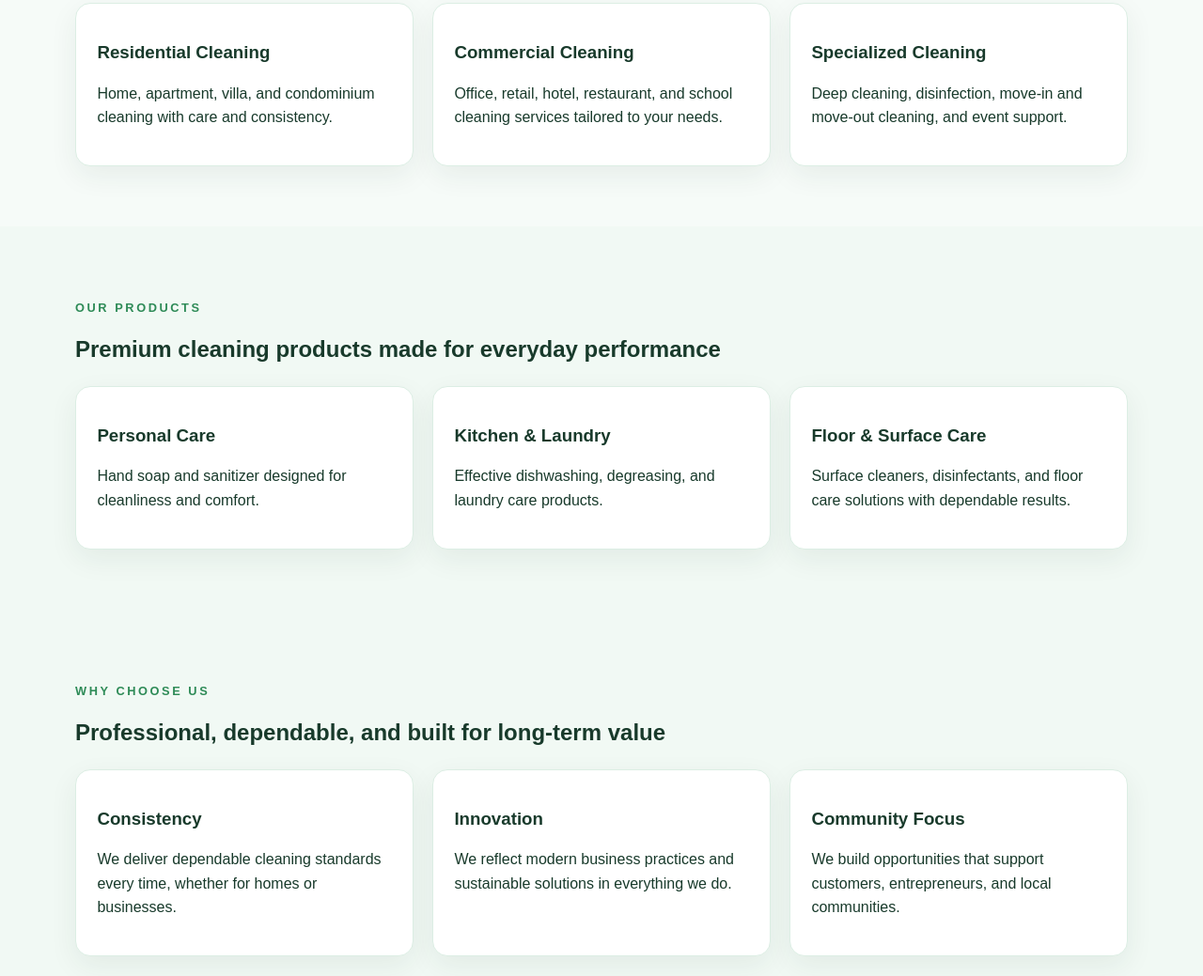
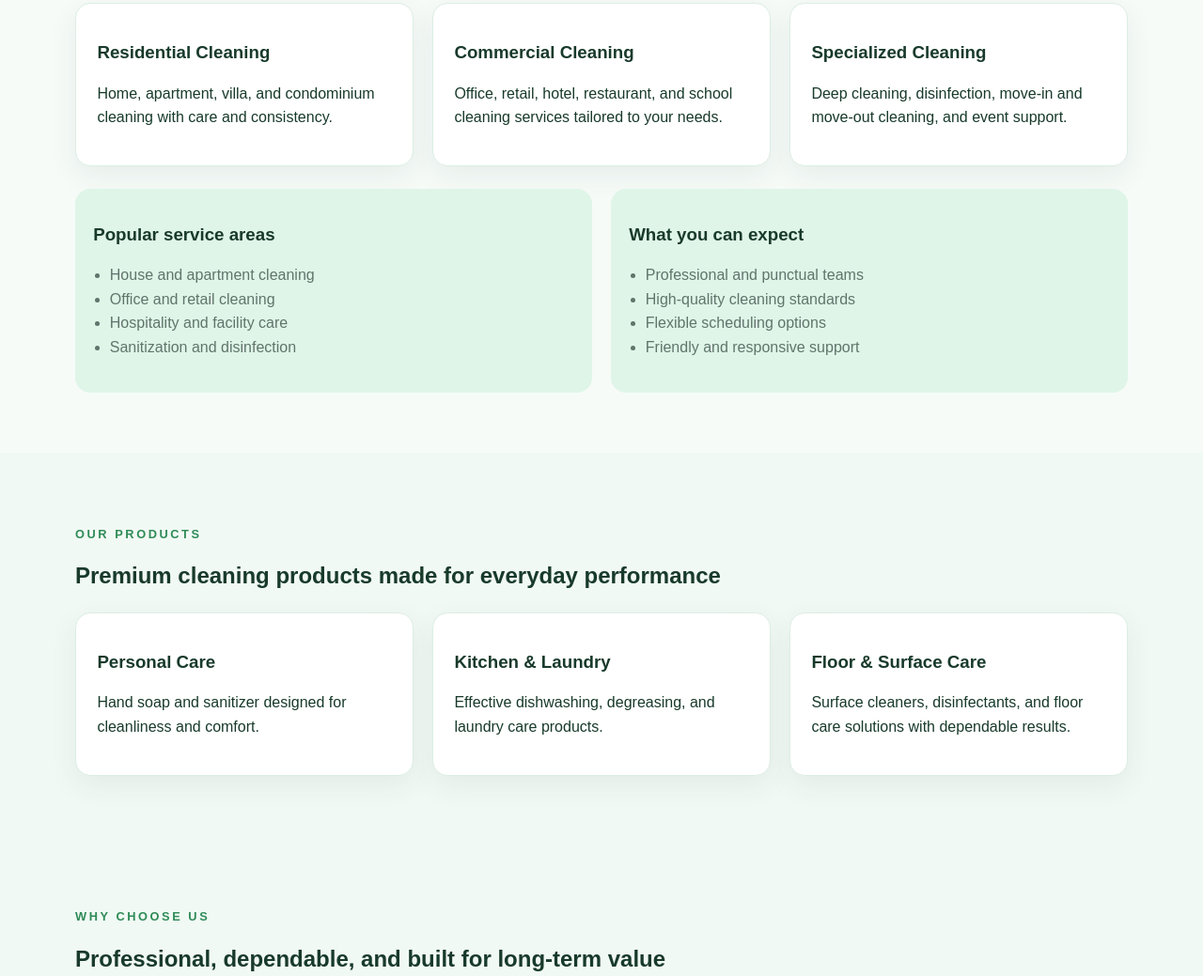
Before and after one commit to FreClean/FreClean.github.io, a plain HTML site: page index.html in a window 1280 px wide. Shown: the part 1238-2277 px from the top of the page at 94% size. Drawn offline with Linux system fonts and the light colour scheme.

Commit message:
Add detailed services and contact CTA

```diff
--- a/index.html
+++ b/index.html
@@ -105,6 +105,26 @@
             <p>Deep cleaning, disinfection, move-in and move-out cleaning, and event support.</p>
           </article>
         </div>
+        <div class="services-detail">
+          <div>
+            <h3>Popular service areas</h3>
+            <ul>
+              <li>House and apartment cleaning</li>
+              <li>Office and retail cleaning</li>
+              <li>Hospitality and facility care</li>
+              <li>Sanitization and disinfection</li>
+            </ul>
+          </div>
+          <div>
+            <h3>What you can expect</h3>
+            <ul>
+              <li>Professional and punctual teams</li>
+              <li>High-quality cleaning standards</li>
+              <li>Flexible scheduling options</li>
+              <li>Friendly and responsive support</li>
+            </ul>
+          </div>
+        </div>
       </section>
 
       <section class="section section-alt" id="products">
@@ -206,6 +226,7 @@
             </p>
             <p><strong>Email:</strong> info@freclean.com</p>
             <p><strong>Phone:</strong> +1 (555) 010-2024</p>
+            <p><strong>Location:</strong> Serving homes, businesses, and communities with dependable care.</p>
           </div>
           <div class="contact-actions">
             <a class="btn btn-primary" href="mailto:info@freclean.com">Get in Touch</a>
--- a/styles.css
+++ b/styles.css
@@ -181,6 +181,24 @@ h1 {
   gap: 0.8rem;
 }
 
+.services-detail {
+  display: grid;
+  grid-template-columns: repeat(2, minmax(0, 1fr));
+  gap: 1.25rem;
+  margin-top: 1.5rem;
+}
+
+.services-detail > div {
+  background: var(--accent);
+  border-radius: 1rem;
+  padding: 1.2rem;
+}
+
+.services-detail ul {
+  padding-left: 1.1rem;
+  color: var(--muted);
+}
+
 .bullet-list div {
   padding: 0.9rem 1rem;
   background: var(--accent);
@@ -250,7 +268,8 @@ h1 {
   }
 
   .contact-box,
-  .footer-content {
+  .footer-content,
+  .services-detail {
     flex-direction: column;
     align-items: flex-start;
   }
```
